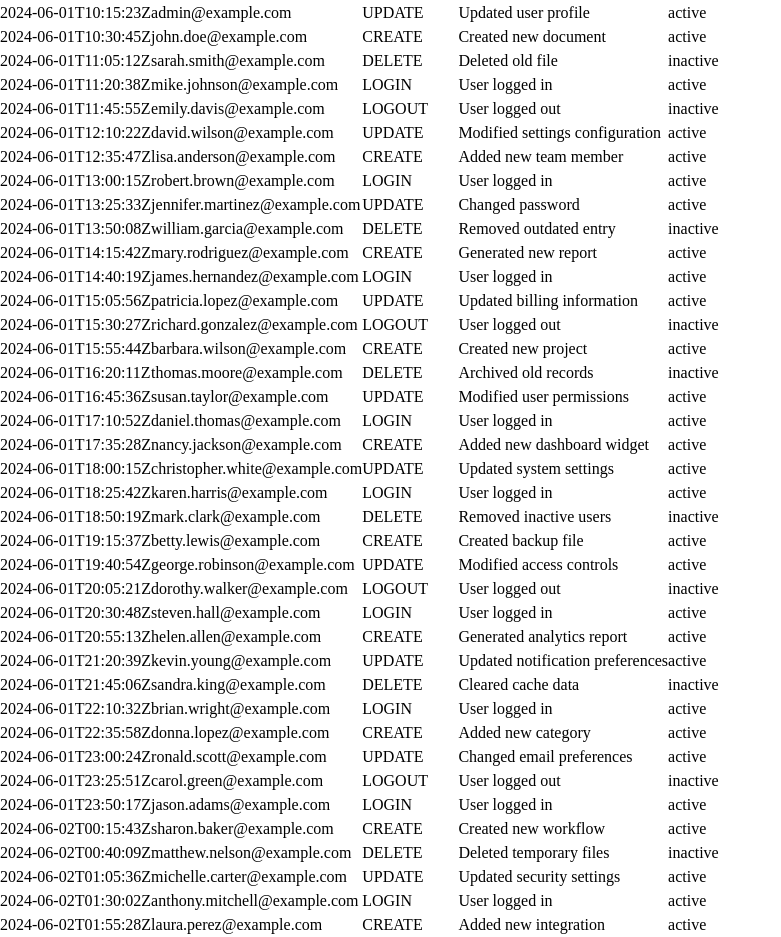
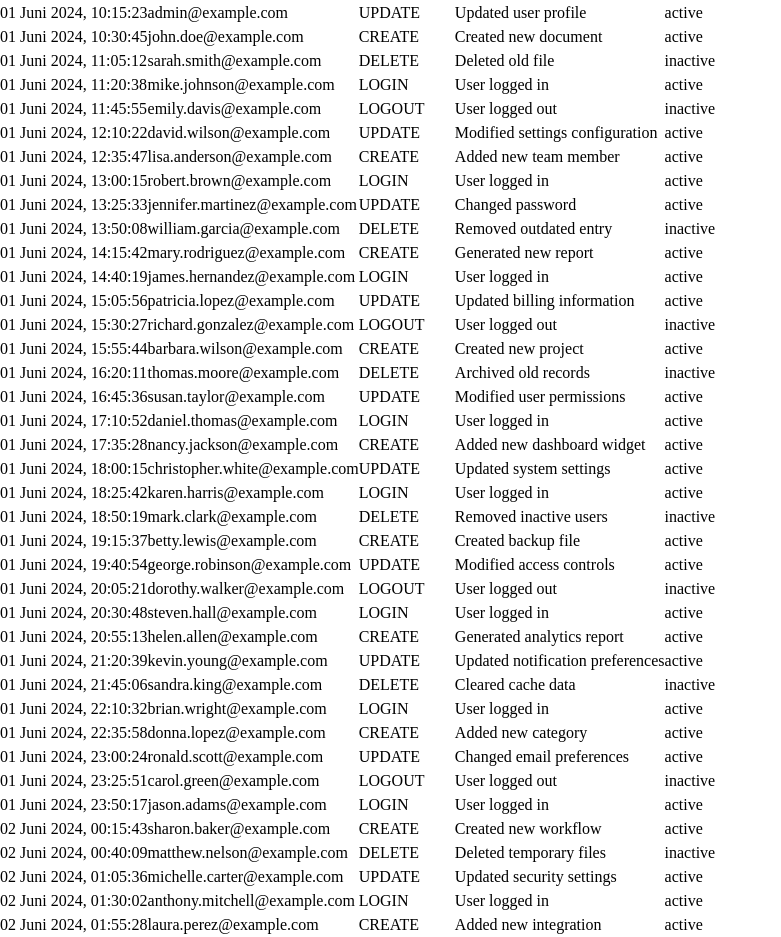
Before and after one commit to project-hexa/pasjajan, a Next.js app in the folder apps/web/: page /dashboard/activity-log in a window 1280 px wide. Shown: the part 343-1280 px from the top of the page, without its empty margins (0-781 px from the left). Built offline with nearby package versions, Linux system fonts and the light colour scheme.

Commit message:
refactor(activity log): change dummy timestamp

```diff
--- a/apps/web/app/(admin)/dashboard/activity-log/page.tsx
+++ b/apps/web/app/(admin)/dashboard/activity-log/page.tsx
@@ -10,7 +10,7 @@ import {
 const logs = [
   {
     id: 1,
-    time: "2024-06-01T10:00:00Z",
+    time: "01 Juni 2024, 10:00:00",
     email: "user@example.com",
     type: "LOGIN",
     action: "User logged in",
@@ -18,7 +18,7 @@ const logs = [
   },
   {
     id: 2,
-    time: "2024-06-01T10:15:23Z",
+    time: "01 Juni 2024, 10:15:23",
     email: "admin@example.com",
     type: "UPDATE",
     action: "Updated user profile",
@@ -26,7 +26,7 @@ const logs = [
   },
   {
     id: 3,
-    time: "2024-06-01T10:30:45Z",
+    time: "01 Juni 2024, 10:30:45",
     email: "john.doe@example.com",
     type: "CREATE",
     action: "Created new document",
@@ -34,7 +34,7 @@ const logs = [
   },
   {
     id: 4,
-    time: "2024-06-01T11:05:12Z",
+    time: "01 Juni 2024, 11:05:12",
     email: "sarah.smith@example.com",
     type: "DELETE",
     action: "Deleted old file",
@@ -42,7 +42,7 @@ const logs = [
   },
   {
     id: 5,
-    time: "2024-06-01T11:20:38Z",
+    time: "01 Juni 2024, 11:20:38",
     email: "mike.johnson@example.com",
     type: "LOGIN",
     action: "User logged in",
@@ -50,7 +50,7 @@ const logs = [
   },
   {
     id: 6,
-    time: "2024-06-01T11:45:55Z",
+    time: "01 Juni 2024, 11:45:55",
     email: "emily.davis@example.com",
     type: "LOGOUT",
     action: "User logged out",
@@ -58,7 +58,7 @@ const logs = [
   },
   {
     id: 7,
-    time: "2024-06-01T12:10:22Z",
+    time: "01 Juni 2024, 12:10:22",
     email: "david.wilson@example.com",
     type: "UPDATE",
     action: "Modified settings configuration",
@@ -66,7 +66,7 @@ const logs = [
   },
   {
     id: 8,
-    time: "2024-06-01T12:35:47Z",
+    time: "01 Juni 2024, 12:35:47",
     email: "lisa.anderson@example.com",
     type: "CREATE",
     action: "Added new team member",
@@ -74,7 +74,7 @@ const logs = [
   },
   {
     id: 9,
-    time: "2024-06-01T13:00:15Z",
+    time: "01 Juni 2024, 13:00:15",
     email: "robert.brown@example.com",
     type: "LOGIN",
     action: "User logged in",
@@ -82,7 +82,7 @@ const logs = [
   },
   {
     id: 10,
-    time: "2024-06-01T13:25:33Z",
+    time: "01 Juni 2024, 13:25:33",
     email: "jennifer.martinez@example.com",
     type: "UPDATE",
     action: "Changed password",
@@ -90,7 +90,7 @@ const logs = [
   },
   {
     id: 11,
-    time: "2024-06-01T13:50:08Z",
+    time: "01 Juni 2024, 13:50:08",
     email: "william.garcia@example.com",
     type: "DELETE",
     action: "Removed outdated entry",
@@ -98,7 +98,7 @@ const logs = [
   },
   {
     id: 12,
-    time: "2024-06-01T14:15:42Z",
+    time: "01 Juni 2024, 14:15:42",
     email: "mary.rodriguez@example.com",
     type: "CREATE",
     action: "Generated new report",
@@ -106,7 +106,7 @@ const logs = [
   },
   {
     id: 13,
-    time: "2024-06-01T14:40:19Z",
+    time: "01 Juni 2024, 14:40:19",
     email: "james.hernandez@example.com",
     type: "LOGIN",
     action: "User logged in",
@@ -114,7 +114,7 @@ const logs = [
   },
   {
     id: 14,
-    time: "2024-06-01T15:05:56Z",
+    time: "01 Juni 2024, 15:05:56",
     email: "patricia.lopez@example.com",
     type: "UPDATE",
     action: "Updated billing information",
@@ -122,7 +122,7 @@ const logs = [
   },
   {
     id: 15,
-    time: "2024-06-01T15:30:27Z",
+    time: "01 Juni 2024, 15:30:27",
     email: "richard.gonzalez@example.com",
     type: "LOGOUT",
     action: "User logged out",
@@ -130,7 +130,7 @@ const logs = [
   },
   {
     id: 16,
-    time: "2024-06-01T15:55:44Z",
+    time: "01 Juni 2024, 15:55:44",
     email: "barbara.wilson@example.com",
     type: "CREATE",
     action: "Created new project",
@@ -138,7 +138,7 @@ const logs = [
   },
   {
     id: 17,
-    time: "2024-06-01T16:20:11Z",
+    time: "01 Juni 2024, 16:20:11",
     email: "thomas.moore@example.com",
     type: "DELETE",
     action: "Archived old records",
@@ -146,7 +146,7 @@ const logs = [
   },
   {
     id: 18,
-    time: "2024-06-01T16:45:36Z",
+    time: "01 Juni 2024, 16:45:36",
     email: "susan.taylor@example.com",
     type: "UPDATE",
     action: "Modified user permissions",
@@ -154,7 +154,7 @@ const logs = [
   },
   {
     id: 19,
-    time: "2024-06-01T17:10:52Z",
+    time: "01 Juni 2024, 17:10:52",
     email: "daniel.thomas@example.com",
     type: "LOGIN",
     action: "User logged in",
@@ -162,7 +162,7 @@ const logs = [
   },
   {
     id: 20,
-    time: "2024-06-01T17:35:28Z",
+    time: "01 Juni 2024, 17:35:28",
     email: "nancy.jackson@example.com",
     type: "CREATE",
     action: "Added new dashboard widget",
@@ -170,7 +170,7 @@ const logs = [
   },
   {
     id: 21,
-    time: "2024-06-01T18:00:15Z",
+    time: "01 Juni 2024, 18:00:15",
     email: "christopher.white@example.com",
     type: "UPDATE",
     action: "Updated system settings",
@@ -178,7 +178,7 @@ const logs = [
   },
   {
     id: 22,
-    time: "2024-06-01T18:25:42Z",
+    time: "01 Juni 2024, 18:25:42",
     email: "karen.harris@example.com",
     type: "LOGIN",
     action: "User logged in",
@@ -186,7 +186,7 @@ const logs = [
   },
   {
     id: 23,
-    time: "2024-06-01T18:50:19Z",
+    time: "01 Juni 2024, 18:50:19",
     email: "mark.clark@example.com",
     type: "DELETE",
     action: "Removed inactive users",
@@ -194,7 +194,7 @@ const logs = [
   },
   {
     id: 24,
-    time: "2024-06-01T19:15:37Z",
+    time: "01 Juni 2024, 19:15:37",
     email: "betty.lewis@example.com",
     type: "CREATE",
     action: "Created backup file",
@@ -202,7 +202,7 @@ const logs = [
   },
   {
     id: 25,
-    time: "2024-06-01T19:40:54Z",
+    time: "01 Juni 2024, 19:40:54",
     email: "george.robinson@example.com",
     type: "UPDATE",
     action: "Modified access controls",
@@ -210,7 +210,7 @@ const logs = [
   },
   {
     id: 26,
-    time: "2024-06-01T20:05:21Z",
+    time: "01 Juni 2024, 20:05:21",
     email: "dorothy.walker@example.com",
     type: "LOGOUT",
     action: "User logged out",
@@ -218,7 +218,7 @@ const logs = [
   },
   {
     id: 27,
-    time: "2024-06-01T20:30:48Z",
+    time: "01 Juni 2024, 20:30:48",
     email: "steven.hall@example.com",
     type: "LOGIN",
     action: "User logged in",
@@ -226,7 +226,7 @@ const logs = [
   },
   {
     id: 28,
-    time: "2024-06-01T20:55:13Z",
+    time: "01 Juni 2024, 20:55:13",
     email: "helen.allen@example.com",
     type: "CREATE",
     action: "Generated analytics report",
@@ -234,7 +234,7 @@ const logs = [
   },
   {
     id: 29,
-    time: "2024-06-01T21:20:39Z",
+    time: "01 Juni 2024, 21:20:39",
     email: "kevin.young@example.com",
     type: "UPDATE",
     action: "Updated notification preferences",
@@ -242,7 +242,7 @@ const logs = [
   },
   {
     id: 30,
-    time: "2024-06-01T21:45:06Z",
+    time: "01 Juni 2024, 21:45:06",
     email: "sandra.king@example.com",
     type: "DELETE",
     action: "Cleared cache data",
@@ -250,7 +250,7 @@ const logs = [
   },
   {
     id: 31,
-    time: "2024-06-01T22:10:32Z",
+    time: "01 Juni 2024, 22:10:32",
     email: "brian.wright@example.com",
     type: "LOGIN",
     action: "User logged in",
@@ -258,7 +258,7 @@ const logs = [
   },
   {
     id: 32,
-    time: "2024-06-01T22:35:58Z",
+    time: "01 Juni 2024, 22:35:58",
     email: "donna.lopez@example.com",
     type: "CREATE",
     action: "Added new category",
@@ -266,7 +266,7 @@ const logs = [
   },
   {
     id: 33,
-    time: "2024-06-01T23:00:24Z",
+    time: "01 Juni 2024, 23:00:24",
     email: "ronald.scott@example.com",
     type: "UPDATE",
     action: "Changed email preferences",
@@ -274,7 +274,7 @@ const logs = [
   },
   {
     id: 34,
-    time: "2024-06-01T23:25:51Z",
+    time: "01 Juni 2024, 23:25:51",
     email: "carol.green@example.com",
     type: "LOGOUT",
     action: "User logged out",
@@ -282,7 +282,7 @@ const logs = [
   },
   {
     id: 35,
-    time: "2024-06-01T23:50:17Z",
+    time: "01 Juni 2024, 23:50:17",
     email: "jason.adams@example.com",
     type: "LOGIN",
     action: "User logged in",
@@ -290,7 +290,7 @@ const logs = [
   },
   {
     id: 36,
-    time: "2024-06-02T00:15:43Z",
+    time: "02 Juni 2024, 00:15:43",
     email: "sharon.baker@example.com",
     type: "CREATE",
     action: "Created new workflow",
@@ -298,7 +298,7 @@ const logs = [
   },
   {
     id: 37,
-    time: "2024-06-02T00:40:09Z",
+    time: "02 Juni 2024, 00:40:09",
     email: "matthew.nelson@example.com",
     type: "DELETE",
     action: "Deleted temporary files",
@@ -306,7 +306,7 @@ const logs = [
   },
   {
     id: 38,
-    time: "2024-06-02T01:05:36Z",
+    time: "02 Juni 2024, 01:05:36",
     email: "michelle.carter@example.com",
     type: "UPDATE",
     action: "Updated security settings",
@@ -314,7 +314,7 @@ const logs = [
   },
   {
     id: 39,
-    time: "2024-06-02T01:30:02Z",
+    time: "02 Juni 2024, 01:30:02",
     email: "anthony.mitchell@example.com",
     type: "LOGIN",
     action: "User logged in",
@@ -322,7 +322,7 @@ const logs = [
   },
   {
     id: 40,
-    time: "2024-06-02T01:55:28Z",
+    time: "02 Juni 2024, 01:55:28",
     email: "laura.perez@example.com",
     type: "CREATE",
     action: "Added new integration",
```
